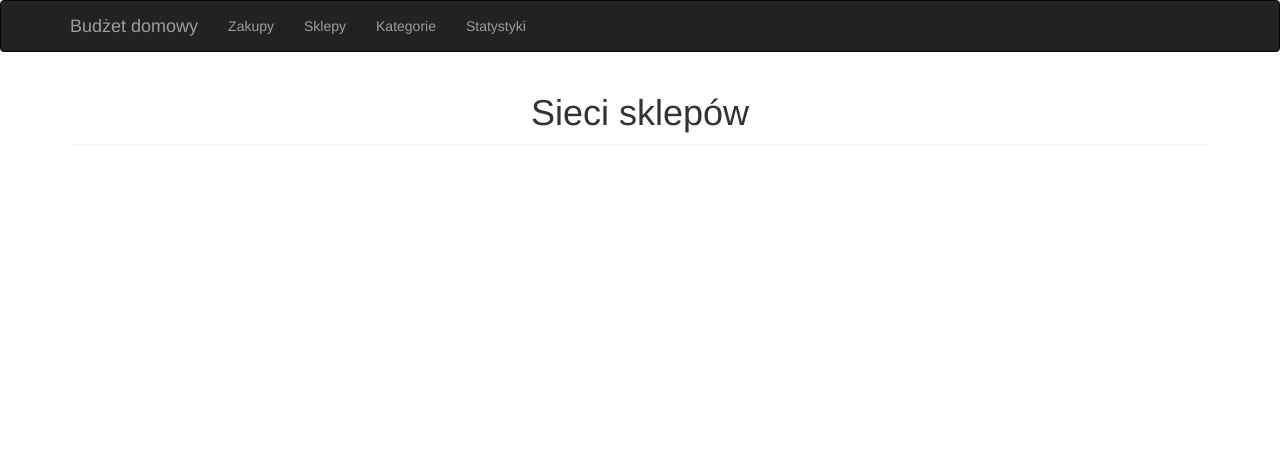
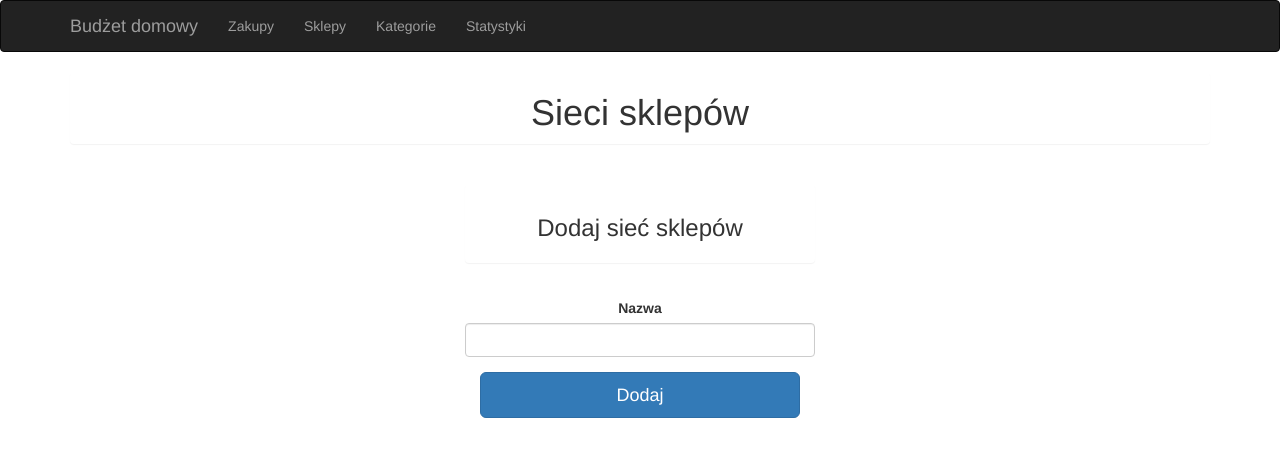
Before and after one commit to Nuurek/HomeBudget, a Django app: page /brands in a window 1280 px wide. Shown: the top 457 px of the page. Run offline with Django 3.2, Linux system fonts and the light colour scheme; data that the repository does not hold is empty; some libraries are stand-ins or nearby versions.

Commit message:
Finish of design for brands view.

```diff
--- a/home_budget/templates/brands.html
+++ b/home_budget/templates/brands.html
@@ -3,11 +3,41 @@
 
 {% block header %}Sieci sklepów{% endblock %}
 {% block content %}
-    <ul class="list-group text-center col-md-6 col-md-offset-3">
-        {% for brand in object_list %}
-        <a href="#" class="list-group-item">
-            {{ brand }}
-        </a>
-        {% endfor %}
-    </ul>
+    <div class="col-md-4 col-md-offset-4">
+        <div class="row">
+            <ul class="list-group">
+                {% for brand in object_list %}
+                <a href="#" class="list-group-item">
+                    {{ brand.nazwa }}
+                    <span class="badge">
+                        {{ brand.shops_count }}
+                    </span>
+                </a>
+                {% endfor %}
+            </ul>
+        </div>
+
+        <form class="text-center" action="index.html" method="post">
+            <div class="panel">
+                <h3 class="panel-heading">
+                    Dodaj sieć sklepów
+                </h3>
+            </div>
+            <div class="panel-body">
+                <div class="form-group">
+                    <div class="row">
+                        <label for="name">Nazwa</label>
+                    </div>
+                    <div class="row">
+                        <input class="form-control" type="text" name="name" value="">
+                    </div>
+                </div>
+                <div class="form-group">
+                    <input class="btn btn-lg btn-primary btn-block" type="submit" value="{% block submit-name %}Dodaj{% endblock %}">
+                    </input>
+                </div>
+            </div>
+        </form>
+    </div>
+
 {% endblock %}
--- a/home_budget/views.py
+++ b/home_budget/views.py
@@ -5,7 +5,7 @@ from django.db import IntegrityError
 from django.contrib import messages
 import json
 from collections import defaultdict
-from django.db.models import F, Sum
+from django.db.models import F, Sum, Count
 
 from .models import Paragony, SieciSklepow, Sklepy, KategorieZakupu, Zakupy
 from .forms import (
@@ -123,7 +123,6 @@ class BillListView(ListView):
             ).annotate(total=Sum(
                 F('zakupy__cena_jednostkowa')*F('zakupy__ilosc_produktu')
             ))
-        print(queryset)
         return queryset
 
 
@@ -165,6 +164,12 @@ class BrandListView(ListView):
 
     model = SieciSklepow
 
+    def get_queryset(self):
+        queryset = SieciSklepow.objects.all().annotate(
+            shops_count=Count('sklepy')
+        )
+        return queryset
+
 
 class ShopListView(ListView):
     pass
```
